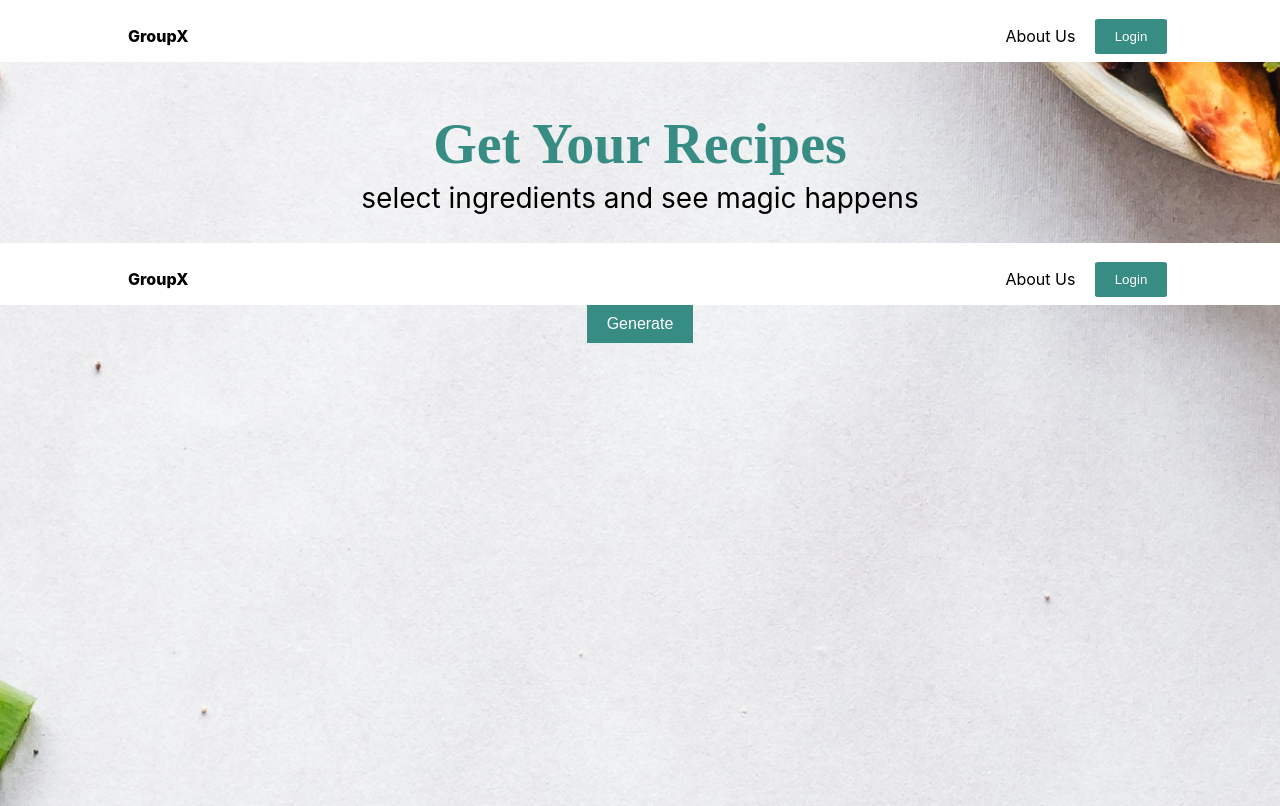
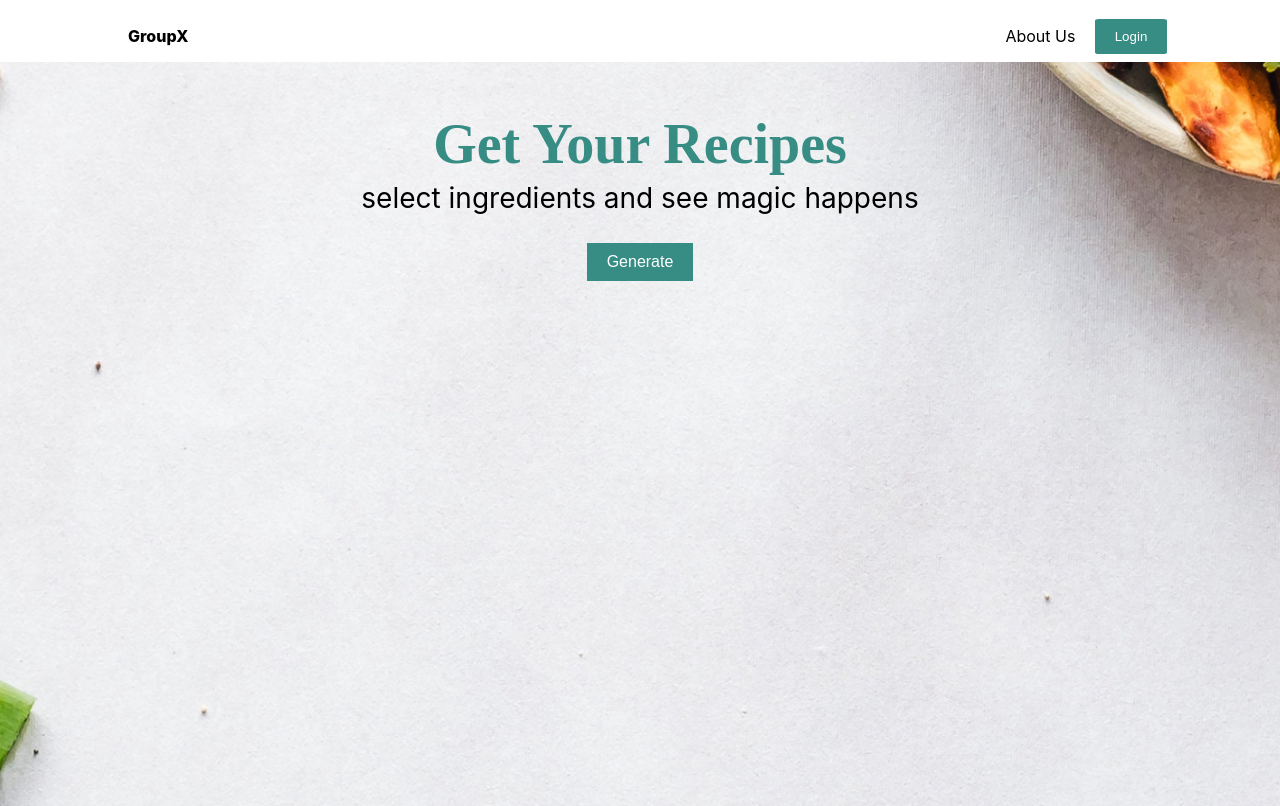
Before and after one commit to VT-SE-Fall2023/groupx-recipe-frontend, a React (Create React App) app: page / in a window 1280 px wide. Shown: the top 806 px of the page. Built offline with nearby package versions, Linux system fonts and the light colour scheme.

Commit message:
add Ingredient.css

```diff
--- a/src/Ingredient.js
+++ b/src/Ingredient.js
@@ -1,13 +1,10 @@
 import React from 'react';
+import './css/Ingredient.css';
 
 function Ingredient() {
     return (
-        <div className='header'>
-            <p id="logo">GroupX</p>
-            <div className="about-login">
-                <p id='about'>About Us</p>
-                <button id='login-button'>Login</button>
-            </div>
+        <div className='ingredient-selection'>
+
         </div>
     );
 }
```
Also changed, not shown: src/css/Ingredient.css (added).
